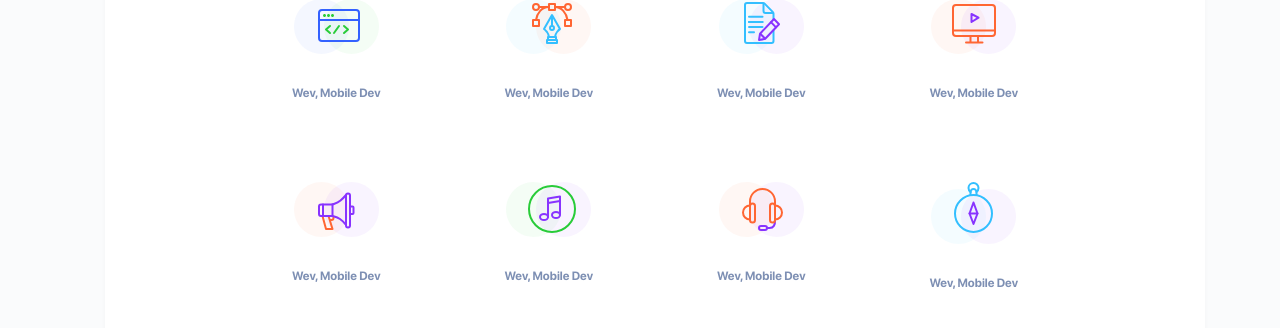
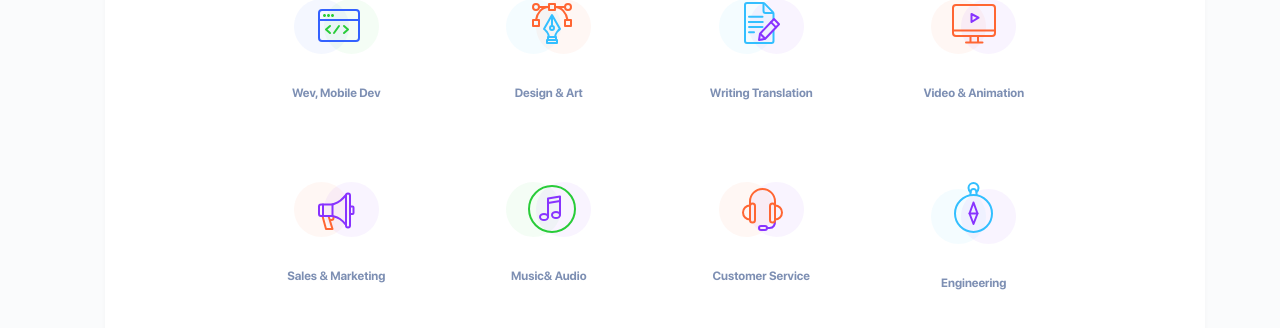
Before and after one commit to karshten/vue-freelance, a Vue app: page / in a window 1280 px wide. Shown: the part 1225-1553 px from the top of the page. Built offline with nearby package versions, Linux system fonts and the light colour scheme.

Commit message:
added titles for services

```diff
--- a/src/components/Main/ProServices/ProServices.vue
+++ b/src/components/Main/ProServices/ProServices.vue
@@ -25,31 +25,31 @@
                 },
                 {
                     icon: 'src/assets/icons/services-icons/design-art.svg',
-                    title: 'Wev, Mobile Dev'
+                    title: 'Design & Art'
                 },
                 {
                     icon: 'src/assets/icons/services-icons/writing-trasnlation.svg',
-                    title: 'Wev, Mobile Dev'
+                    title: 'Writing Translation'
                 },
                 {
                     icon: 'src/assets/icons/services-icons/video-animation.svg',
-                    title: 'Wev, Mobile Dev'
+                    title: 'Video & Animation'
                 },
                 {
                     icon: 'src/assets/icons/services-icons/sales-marketing.svg',
-                    title: 'Wev, Mobile Dev'
+                    title: 'Sales & Marketing'
                 },
                 {
                     icon: 'src/assets/icons/services-icons/music-audio.svg',
-                    title: 'Wev, Mobile Dev'
+                    title: 'Music& Audio'
                 },
                 {
                     icon: 'src/assets/icons/services-icons/customers-service.svg',
-                    title: 'Wev, Mobile Dev'
+                    title: 'Customer Service'
                 },
                 {
                     icon: 'src/assets/icons/services-icons/engineering.svg',
-                    title: 'Wev, Mobile Dev'
+                    title: 'Engineering'
                 },
             ])
 
```
